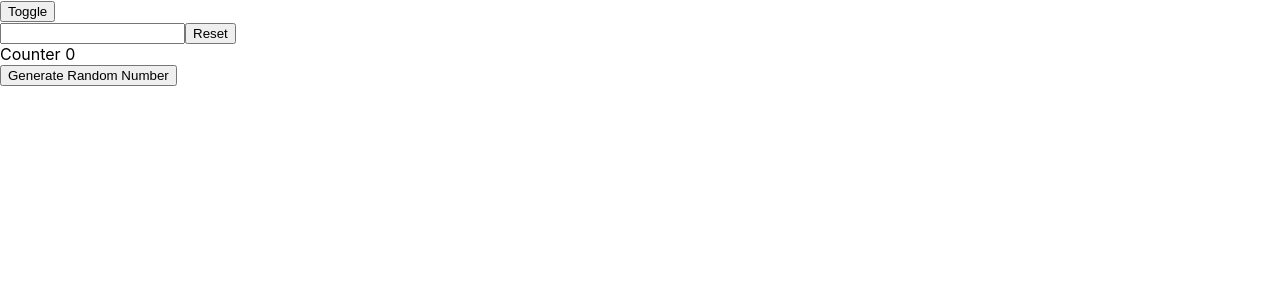
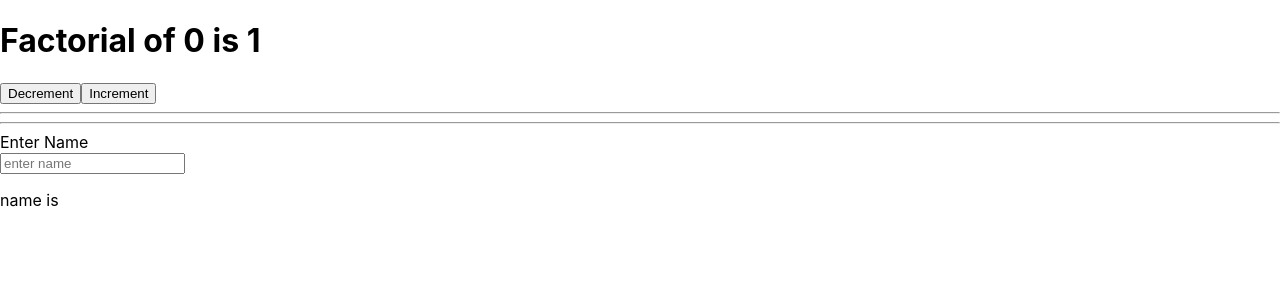
Before and after one commit to ravikiran-fullstack/react-hooks, a React (Create React App) app: page / in a window 1280 px wide. Shown: the top 300 px of the page. Built offline with nearby package versions, Linux system fonts and the light colour scheme.

Commit message:
Added react memo hook implementation

```diff
--- a/src/App.js
+++ b/src/App.js
@@ -1,17 +1,19 @@
 import { useState } from "react";
 import EffectHook from "./EffectHook";
 import RefHook from "./RefHook";
+import MemoHook from "./MemoHook";
 
 function App() {
   const [flag, setFlag] = useState(true);
 
   return (
     <div>
-      <div>
+      {/* <div>
         <button onClick={() => setFlag(!flag)}>Toggle</button>
-      </div>
+      </div> */}
       {/* <div>{flag && <EffectHook></EffectHook>}</div> */}
-      <RefHook></RefHook>
+      {/* <RefHook></RefHook> */}
+      <MemoHook></MemoHook>
     </div>
   );
 }
--- /dev/null
+++ b/src/MemoHook.js
@@ -0,0 +1,66 @@
+import React, { useState, useMemo } from "react";
+
+const MemoHook = () => {
+  /*
+
+  1) To Optimize expensive operations
+  2) To solve the referential equality
+
+  */
+
+  const [counter, setCounter] = useState(0);
+  const [name, setName] = useState("");
+  const result = useMemo(() => {
+    return factorial(counter);
+  }, [counter]);
+
+  return (
+    <div>
+      <h1>
+        Factorial of {counter} is <span>{result}</span>
+      </h1>
+      <div>
+        <button onClick={() => setCounter(counter - 1)}>Decrement</button>
+        <button onClick={() => setCounter(counter + 1)}>Increment</button>
+      </div>
+
+      <hr />
+      <hr />
+
+      <div>
+        <div>Enter Name</div>
+        <input
+          type='text'
+          placeholder='enter name'
+          value={name}
+          onChange={(e) => setName(e.target.value)}
+        />
+        <DisplayName name={name}></DisplayName>
+      </div>
+    </div>
+  );
+};
+
+const DisplayName = React.memo(({ name }) => {
+  console.log("name", name);
+  return <p>name is {name}</p>;
+});
+
+const factorial = (n) => {
+  let i = 0;
+  while (i < 100000000) {
+    i++;
+  }
+
+  if (n < 0) {
+    return -1;
+  }
+
+  if (n === 0) {
+    return 1;
+  }
+
+  return n * factorial(n - 1);
+};
+
+export default MemoHook;
```
